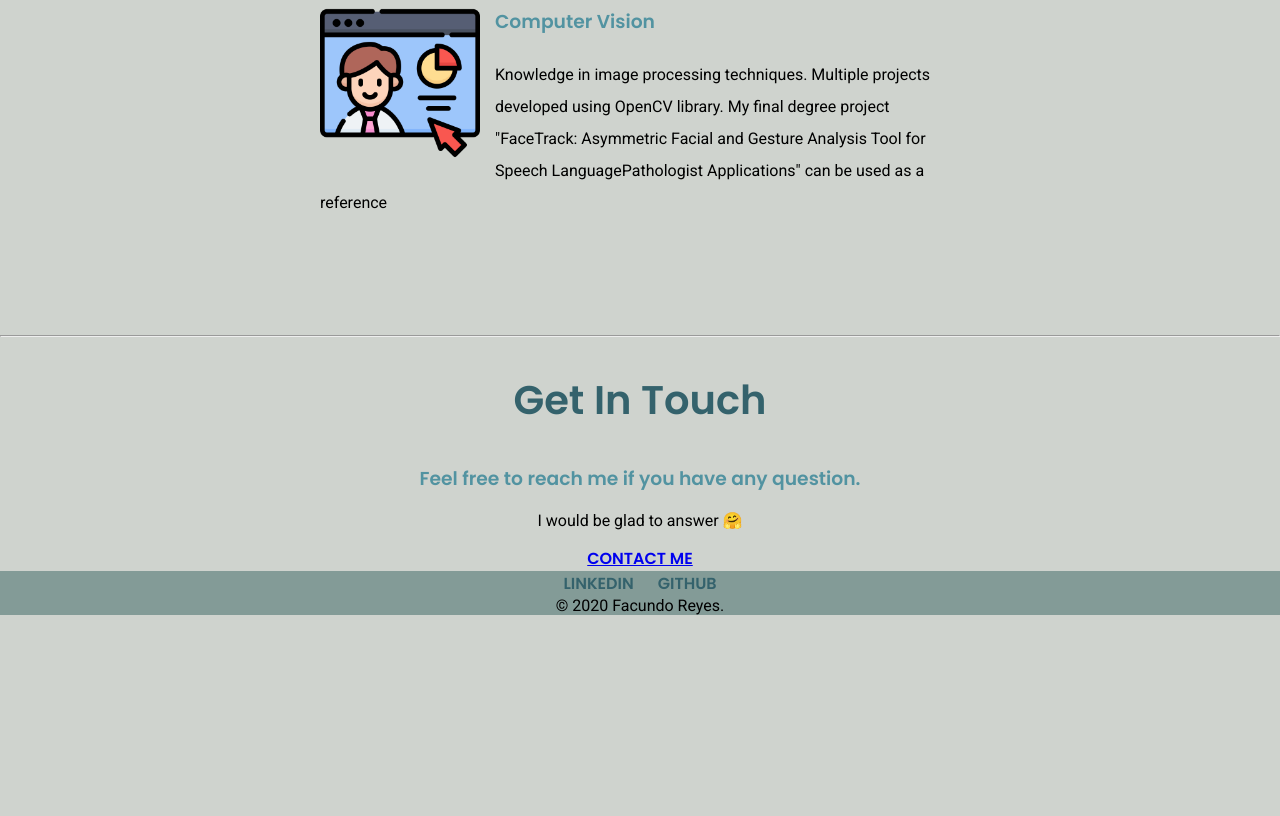
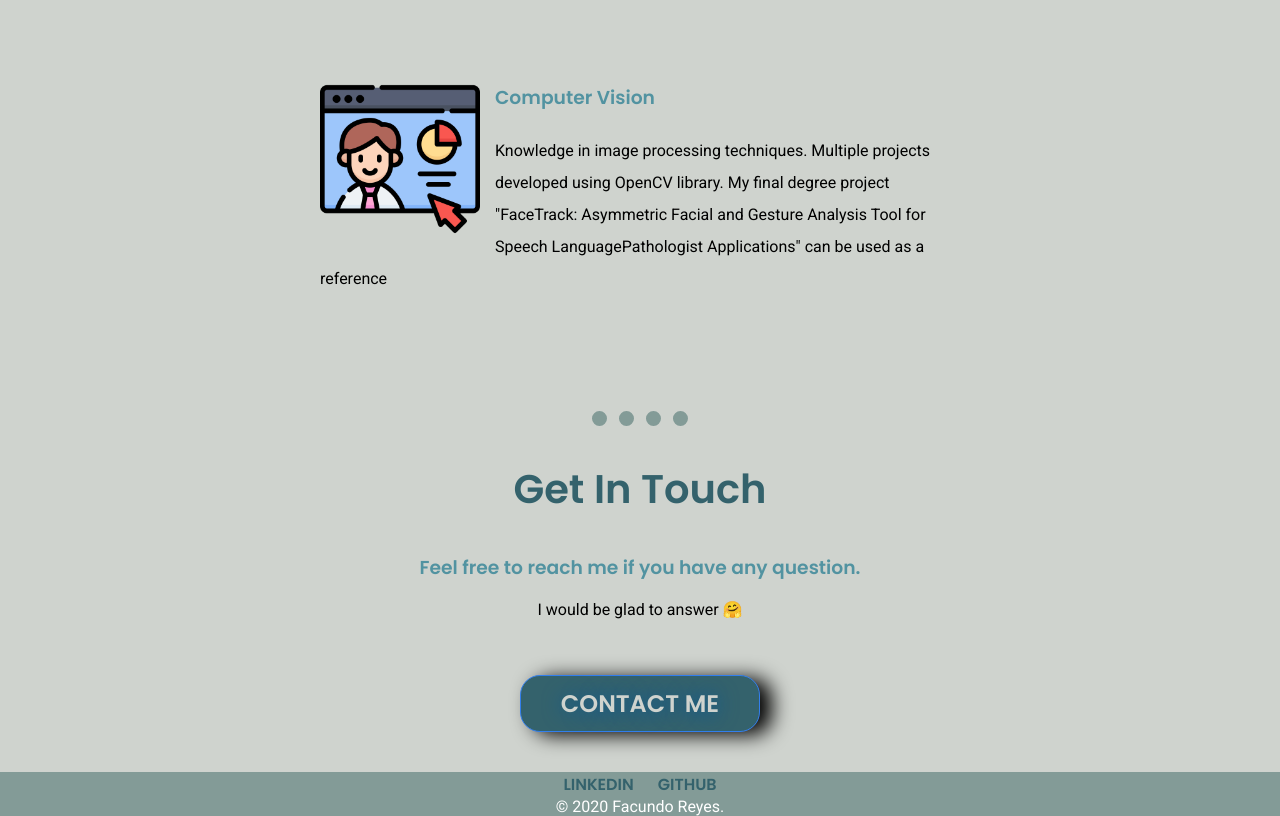
Before and after one commit to facureyes/myself, a plain HTML site: page index.html in a window 1280 px wide. Shown: the part 1968-2784 px from the top of the page. Before the commit the page ends 2583 px from the top, so only its background shows below. Drawn offline with Linux system fonts and the light colour scheme; a web font is replaced by a local one.

Commit message:
Added Contact Me button and styled hr elements

```diff
--- a/css/styles.css
+++ b/css/styles.css
@@ -32,6 +32,16 @@ h3{
     color: #5293a1;
     font-family: 'Poppins', sans-serif;
 }
+
+hr{
+    background:none;
+    border-style: dotted none none none;
+    border-width: 15px;
+    border-color:#839b97;
+    width: 7.5%;
+    height: 0px;
+}
+
 p{
     font-family: 'Roboto', sans-serif;
 }
@@ -100,6 +110,8 @@ p{
 
 .copyright{
     margin: 0;
+    color: #FFFFFF;
+    font-weight: normal;
 }
 
 .skill-row{
@@ -108,3 +120,39 @@ p{
     text-align: left;
     line-height: 2;
 }
+
+.profile{
+    width: 50%;
+    margin: 30px auto;
+}
+
+.btn_contact {
+    -webkit-border-radius: 20px;
+    -moz-border-radius: 20px;
+    border-radius: 20px;
+    color: #CFD3CE;
+    margin: 40px;
+    font-family: 'Poppins', sans-serif;
+    font-size: 1.5rem;
+    padding: 10px 40px;
+    background-color: #34626C;
+    -webkit-box-shadow: 12px 3px 20px 0 #000000;
+    -moz-box-shadow: 12px 3px 20px 0 #000000;
+    box-shadow: 12px 3px 20px 0 #000000;
+    text-shadow: 1px 1px 20px #0059A0;
+    border: solid #337FED 1px;
+    text-decoration: none;
+    display: inline-block;
+    cursor: pointer;
+    text-align: center;
+ }
+
+ .btn_contact:hover {
+    color: #FFFFFF;
+    background: #839B97;
+    border: solid #FF8300 1px;
+    -webkit-border-radius: 16px;
+    -moz-border-radius: 16px;
+    border-radius: 16px;
+    text-decoration: none;
+ }
--- a/index.html
+++ b/index.html
@@ -58,7 +58,7 @@
           <h2>Get In Touch</h2>
           <h3>Feel free to reach me if you have any question.</h3>
           <p>I would be glad to answer 🤗</p>
-          <a class="btn" href="mailto:facundotomasreyes@gmail.com">CONTACT ME</a>
+          <a class="btn_contact" href="mailto:facundotomasreyes@gmail.com">CONTACT ME</a>
         </div>
       </div>
 
@@ -69,7 +69,5 @@
         <p class="copyright">© 2020 Facundo Reyes.</p>
       </div>
 
-
-
 </body>
 </html>
```
